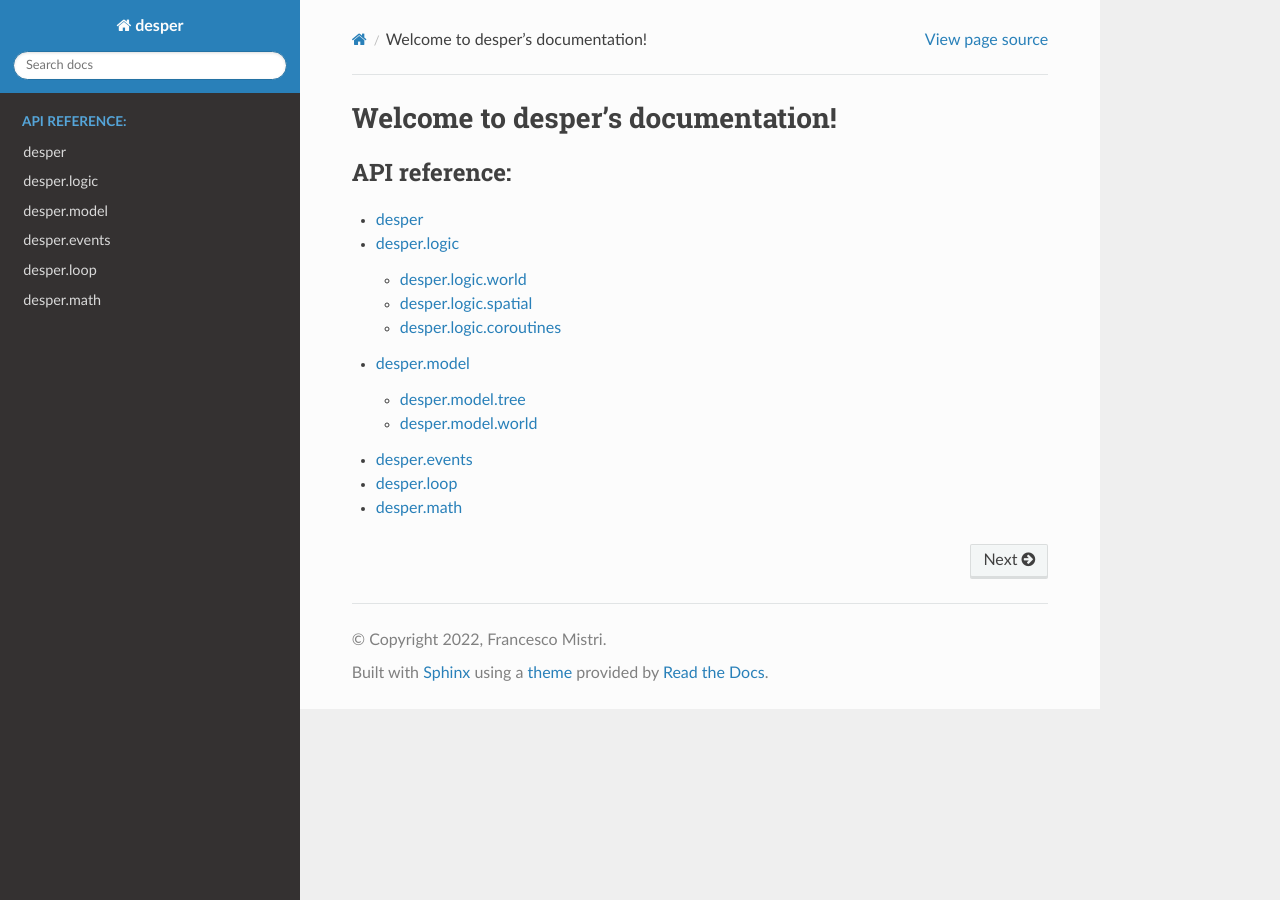
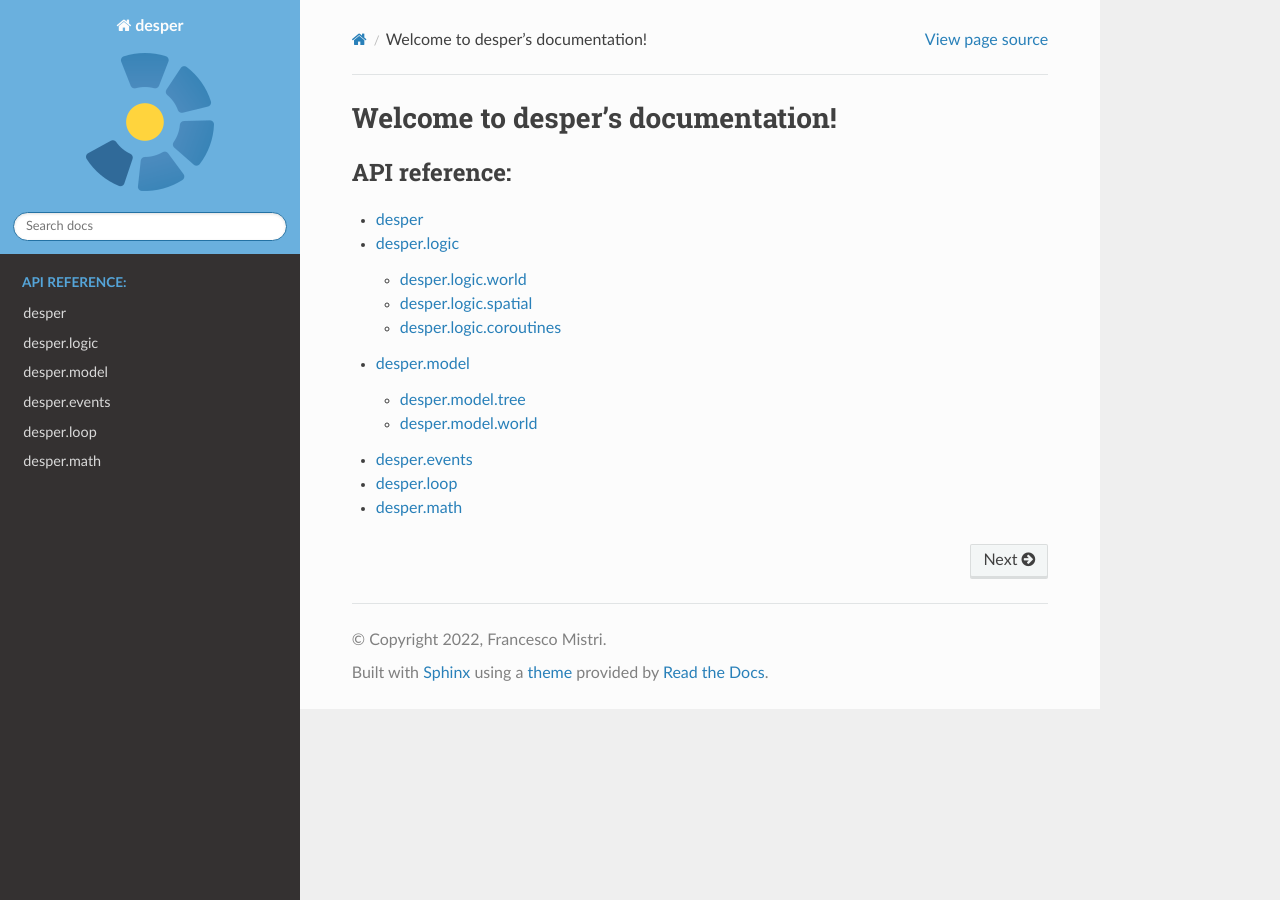
Before and after one commit to Ball-Man/desper, a Sphinx documentation site: the page built from docs/index.rst, in a window 1280 px wide. Built offline with Sphinx 7.4.7 and the Read the Docs theme 2.0.0, drawn with Linux system fonts in a browser that asks for light colours.

Commit message:
Add logo and favicon to docs
Slightly modified navbar template to accomodate for logo color.

```diff
--- /dev/null
+++ b/docs/_templates/layout.html
@@ -0,0 +1,10 @@
+{% extends "!layout.html" %}
+  {% block footer %} {{ super() }}
+
+  <style>
+    /* Sidebar header (and topbar for mobile) */
+    .wy-side-nav-search, .wy-nav-top {
+      background: #6ab0de;
+    }
+  </style>
+{% endblock %}
--- a/docs/conf.py
+++ b/docs/conf.py
@@ -41,6 +41,8 @@ exclude_patterns = ['_build', 'Thumbs.db', '.DS_Store']
 
 html_theme = 'sphinx_rtd_theme'
 html_static_path = ['_static']
+html_logo = '_static/desper-logo.png'
+html_favicon = '_static/desper-logo.png'
 
 ## Autodoc options
 # If true, the current module name will be prepended to all description
```
Also changed, not shown: docs/_static/desper-logo.png (added).
